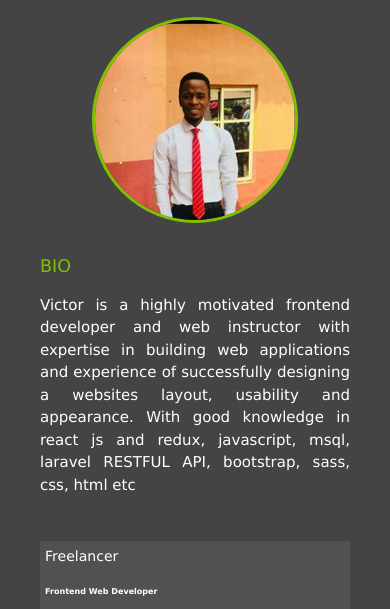
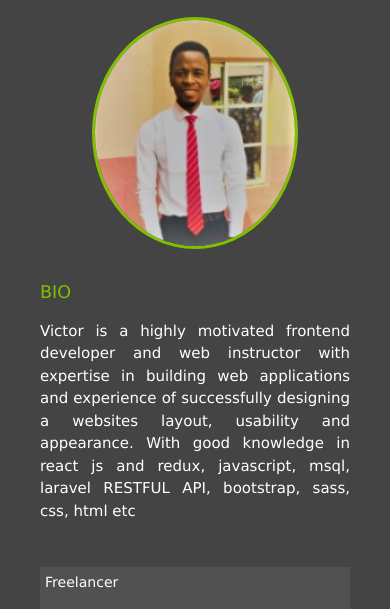
Before and after one commit to oluwatoyinn/portfolio-website, a website: page dist/about.html in a window 390 px wide. Shown: the part 140-749 px from the top of the page. Drawn offline with Linux system fonts and the light colour scheme.

Commit message:
A little modification on Tablet and mobile about image

```diff
--- a/scss/_config.scss
+++ b/scss/_config.scss
@@ -2,7 +2,7 @@ $primary-color:#444;
 $secondary-color:#80C000;
 $show-home-image:true;
 $home-image: url('/dist/img/u.jpg');
-$background-opacity:0.9;
+$background-opacity:0.8;
 
 @mixin easeOut {
    transition: all 0.5s ease-out;
--- a/scss/_menu.scss
+++ b/scss/_menu.scss
@@ -110,6 +110,7 @@
             background: url(/dist/img/profile.jpg);
             border-radius: 50%;
             border: 3px solid $secondary-color;
+            background-size: cover;
         }
     }
 
--- a/scss/_mobile.scss
+++ b/scss/_mobile.scss
@@ -68,6 +68,7 @@
             background: url('/dist/img/profile.jpg');
             width: 150px;
             height: 150px;
+            background-size: cover;
         }
     }
 
```
Also changed, not shown: dist/about.html, dist/csss/main.css, dist/img/3D_VIEW.jpg (added), dist/img/3D_VIEWS.jpg (added), dist/img/boss - Copy.jpg (added), dist/img/mobile_version.jpg (added), dist/img/rotex.jpg (added).
